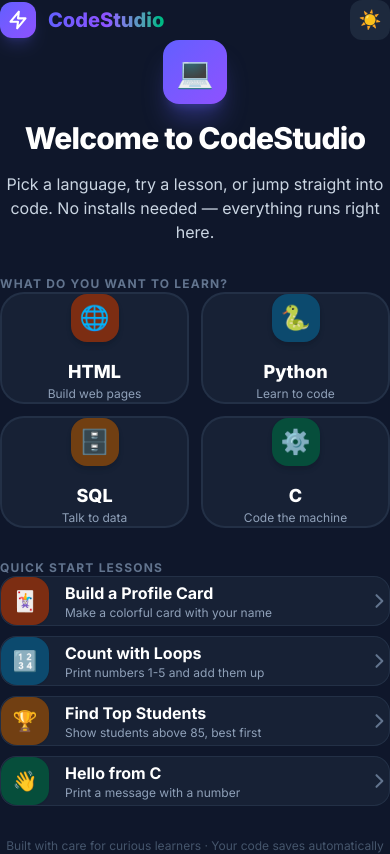
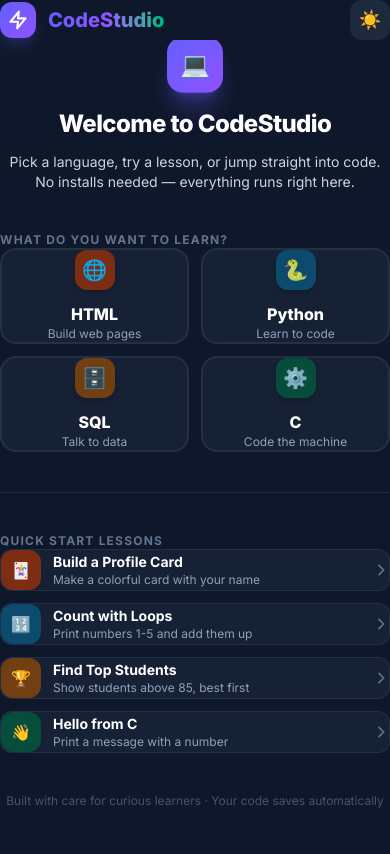
Before and after one commit to siumahameed/code_studio, a React (Vite) app: page / in a window 390 px wide. Built offline with nearby package versions, Linux system fonts and the light colour scheme.

Commit message:
Fix editor language switch flash, landing page overlap, and selector transitions

```diff
--- a/src/App.tsx
+++ b/src/App.tsx
@@ -142,7 +142,7 @@ export default function App() {
           className={`w-2 cursor-col-resize flex-shrink-0 flex items-center justify-center rounded-full transition-colors ${isDark ? 'hover:bg-slate-700/50' : 'hover:bg-slate-200/50'} active:bg-slate-300/30`}>
           <div className={`w-0.5 h-10 rounded-full ${isDark ? 'bg-slate-700' : 'bg-slate-300'}`} />
         </div>
-        <div style={{ width: `${100 - splitPos}%` }} className="flex flex-col min-h-0 min-w-0 pl-1.5">
+        <div key={state.language} style={{ width: `${100 - splitPos}%` }} className="flex flex-col min-h-0 min-w-0 pl-1.5 animate-fade-in">
           {rightPanel}
         </div>
       </div>
--- a/src/components/panels/Editor.tsx
+++ b/src/components/panels/Editor.tsx
@@ -99,9 +99,9 @@ export default function CodeEditor() {
         ))}
       </div>
 
-      <div className="flex-1 min-h-0">
+      <div key={state.language} className="flex-1 min-h-0 animate-fade-in">
         <div className="h-full w-full" style={{ minHeight: 0 }}>
-          <Editor key={state.language + state.theme} language={currentLang.monacoLanguage} value={state.code}
+          <Editor key={state.theme} language={currentLang.monacoLanguage} value={state.code}
           theme={state.theme === 'dark' ? MONACO_THEMES.dark : MONACO_THEMES.light}
           onMount={handleMount} onChange={(value) => setCode(value ?? '')}
           options={{
--- a/src/components/panels/WelcomePanel.tsx
+++ b/src/components/panels/WelcomePanel.tsx
@@ -15,71 +15,73 @@ export default function WelcomePanel() {
   }
 
   return (
-    <div className="flex-1 min-h-0 overflow-y-auto no-scrollbar px-4 sm:px-6 pb-16 md:pb-8">
-      <div className="max-w-3xl w-full mx-auto flex flex-col gap-8 pt-6 md:pt-12">
+    <div className="flex-1 min-h-0 overflow-y-auto no-scrollbar px-4 sm:px-8 pb-20 md:pb-10">
+      <div className="max-w-4xl w-full mx-auto flex flex-col gap-10 md:gap-16 pt-8 md:pt-16">
 
-        <div className="animate-pop text-center flex flex-col items-center gap-4 pt-2">
-          <div className="w-16 h-16 rounded-2xl bg-gradient-to-br from-indigo-500 to-violet-500 flex items-center justify-center text-3xl shadow-xl shadow-indigo-500/30 animate-bounce-gentle select-none flex-shrink-0">💻</div>
-          <h1 className={`text-3xl md:text-5xl font-extrabold tracking-tight break-words max-w-full ${isDark ? 'text-white' : 'text-slate-900'}`}>
+        <div className="animate-pop text-center flex flex-col items-center gap-3 md:gap-4">
+          <div className="w-14 h-14 md:w-16 md:h-16 rounded-2xl bg-gradient-to-br from-indigo-500 to-violet-500 flex items-center justify-center text-2xl md:text-3xl shadow-xl shadow-indigo-500/30 animate-bounce-gentle select-none flex-shrink-0">💻</div>
+          <h1 className={`text-2xl sm:text-3xl md:text-5xl font-extrabold tracking-tight ${isDark ? 'text-white' : 'text-slate-900'}`}>
             Welcome to CodeStudio
           </h1>
-          <p className={`text-base md:text-lg max-w-md break-words ${isDark ? 'text-slate-300' : 'text-slate-500'}`}>
+          <p className={`text-sm sm:text-base md:text-lg max-w-lg ${isDark ? 'text-slate-300' : 'text-slate-500'}`}>
             Pick a language, try a lesson, or jump straight into code. No installs needed — everything runs right here.
           </p>
         </div>
 
         <section className={`animate-pop ${delays[1]}`}>
-          <h2 className={`text-xs font-bold uppercase tracking-widest mb-4 px-1 ${isDark ? 'text-slate-500' : 'text-slate-400'}`}>What do you want to learn?</h2>
-          <div className="grid grid-cols-2 gap-3 md:grid-cols-4">
+          <h2 className={`text-xs font-bold uppercase tracking-widest mb-5 px-1 ${isDark ? 'text-slate-500' : 'text-slate-400'}`}>What do you want to learn?</h2>
+          <div className="grid grid-cols-2 gap-3 md:gap-4 md:grid-cols-4">
             {LANGUAGES.map((lang, i) => {
               const colors = languageColors[lang.id as keyof typeof languageColors]
               const accent = isDark ? colors.dark : colors.light
               const bgColor = isDark ? colors.bgDark : colors.bgLight
               return (
                 <button key={lang.id} onClick={() => setLanguage(lang.id)}
-                  className={`${delays[Math.min(i + 1, 4)]} relative group flex flex-col items-center gap-4 p-5 rounded-3xl border-2 text-center transition-all active:scale-[0.97] ${isDark
+                  className={`${delays[Math.min(i + 1, 4)]} relative group flex flex-col items-center gap-3 p-4 md:p-5 rounded-2xl md:rounded-3xl border-2 text-center transition-all active:scale-[0.97] ${isDark
                     ? `bg-slate-800/60 border-slate-700/50 hover:border-indigo-500/50`
                     : `bg-white border-slate-200/80 hover:border-indigo-200 hover:shadow-lg shadow-sm`}`}>
-                  <div className={`w-12 h-12 rounded-2xl flex items-center justify-center text-2xl shadow-md group-hover:scale-110 transition-transform flex-shrink-0`} style={{ background: bgColor }}>
+                  <div className={`w-10 h-10 md:w-12 md:h-12 rounded-xl md:rounded-2xl flex items-center justify-center text-xl md:text-2xl shadow-md group-hover:scale-110 transition-transform flex-shrink-0`} style={{ background: bgColor }}>
                     {lang.icon}
                   </div>
-                  <div className="min-w-0 max-w-full">
-                    <div className={`font-extrabold text-lg truncate ${isDark ? 'text-white' : 'text-slate-900'}`}>{lang.label}</div>
-                    <div className={`text-xs mt-1 truncate ${isDark ? 'text-slate-400' : 'text-slate-500'}`}>{lang.tagline}</div>
+                  <div className="min-w-0 w-full">
+                    <div className={`font-extrabold text-base md:text-lg ${isDark ? 'text-white' : 'text-slate-900'}`}>{lang.label}</div>
+                    <div className={`text-xs mt-0.5 ${isDark ? 'text-slate-400' : 'text-slate-500'}`}>{lang.tagline}</div>
                   </div>
-                  <div className="absolute inset-0 rounded-3xl opacity-0 group-hover:opacity-100 transition-opacity pointer-events-none" style={{ background: `linear-gradient(135deg, ${accent}15, ${accent}05)` }} />
+                  <div className="absolute inset-0 rounded-2xl md:rounded-3xl opacity-0 group-hover:opacity-100 transition-opacity pointer-events-none" style={{ background: `linear-gradient(135deg, ${accent}15, ${accent}05)` }} />
                 </button>
               )
             })}
           </div>
         </section>
 
+        <div className={`w-full h-px ${isDark ? 'bg-slate-800' : 'bg-slate-200'}`} />
+
         <section className={`animate-pop ${delays[2]}`}>
-          <h2 className={`text-xs font-bold uppercase tracking-widest mb-4 px-1 ${isDark ? 'text-slate-500' : 'text-slate-400'}`}>Quick start lessons</h2>
-          <div className="flex flex-col gap-2.5">
+          <h2 className={`text-xs font-bold uppercase tracking-widest mb-5 px-1 ${isDark ? 'text-slate-500' : 'text-slate-400'}`}>Quick start lessons</h2>
+          <div className="flex flex-col gap-3">
             {LESSONS.map((lesson, i) => {
               const colors = languageColors[lesson.language as keyof typeof languageColors]
               const bgColor = isDark ? colors.bgDark : colors.bgLight
               return (
                 <button key={lesson.id} onClick={() => loadLesson(lesson.language, lesson.code)}
-                  className={`${delays[Math.min(i + 1, 4)]} flex items-center gap-4 p-4 rounded-2xl border text-left transition-all active:scale-[0.98] group ${isDark
+                  className={`${delays[Math.min(i + 1, 4)]} flex items-center gap-3 md:gap-4 p-3 md:p-4 rounded-xl md:rounded-2xl border text-left transition-all active:scale-[0.98] group ${isDark
                     ? 'bg-slate-800/60 border-slate-700/50 hover:border-indigo-500/50'
                     : 'bg-white border-slate-200/80 hover:border-indigo-200 hover:shadow-md shadow-sm'}`}>
-                  <div className={`w-12 h-12 rounded-2xl flex items-center justify-center text-xl flex-shrink-0 shadow-sm group-hover:scale-110 transition-transform`} style={{ background: bgColor }}>
+                  <div className={`w-10 h-10 md:w-12 md:h-12 rounded-xl md:rounded-2xl flex items-center justify-center text-base md:text-xl flex-shrink-0 shadow-sm group-hover:scale-110 transition-transform`} style={{ background: bgColor }}>
                     {lesson.icon}
                   </div>
-                  <div className="flex-1 min-w-0 max-w-full">
-                    <div className={`font-bold truncate ${isDark ? 'text-white' : 'text-slate-900'}`}>{lesson.title}</div>
-                    <div className={`text-xs mt-1 truncate ${isDark ? 'text-slate-400' : 'text-slate-500'}`}>{lesson.description}</div>
+                  <div className="flex-1 min-w-0">
+                    <div className={`font-bold text-sm md:text-base ${isDark ? 'text-white' : 'text-slate-900'}`}>{lesson.title}</div>
+                    <div className={`text-xs mt-0.5 ${isDark ? 'text-slate-400' : 'text-slate-500'}`}>{lesson.description}</div>
                   </div>
-                  <svg className={`w-5 h-5 flex-shrink-0 transition-transform group-hover:translate-x-1 ${isDark ? 'text-slate-500' : 'text-slate-300'}`} fill="none" viewBox="0 0 24 24" stroke="currentColor" strokeWidth={2.5}><path strokeLinecap="round" strokeLinejoin="round" d="M9 5l7 7-7 7" /></svg>
+                  <svg className={`w-4 h-4 md:w-5 md:h-5 flex-shrink-0 transition-transform group-hover:translate-x-1 ${isDark ? 'text-slate-500' : 'text-slate-300'}`} fill="none" viewBox="0 0 24 24" stroke="currentColor" strokeWidth={2.5}><path strokeLinecap="round" strokeLinejoin="round" d="M9 5l7 7-7 7" /></svg>
                 </button>
               )
             })}
           </div>
         </section>
 
-        <div className={`text-center text-xs pb-4 pt-2 break-words ${isDark ? 'text-slate-600' : 'text-slate-400'}`}>Built with care for curious learners · Your code saves automatically</div>
+        <div className={`text-center text-xs pb-2 ${isDark ? 'text-slate-600' : 'text-slate-400'}`}>Built with care for curious learners · Your code saves automatically</div>
       </div>
     </div>
   )
--- a/src/context/AppContext.tsx
+++ b/src/context/AppContext.tsx
@@ -39,7 +39,7 @@ function initialState(): AppState {
   return {
     language: savedLanguage, theme: savedTheme,
     code: savedCode[savedLanguage] || getTemplate(savedLanguage),
-    output: [], activeMobileTab: savedLanguage === 'html' ? 'preview' : 'editor',
+    output: [],     activeMobileTab: 'editor',
     isLoading: false, loadingMessage: '',
     fontSize: savedFontSize, isFullscreen: false,
     showWelcome: true,
@@ -50,7 +50,7 @@ function reducer(state: AppState, action: Action): AppState {
   switch (action.type) {
     case 'SET_LANGUAGE': {
       const saved = loadFromStorage<Record<string, string>>(STORAGE_KEY, {})
-      return { ...state, language: action.payload, code: saved[action.payload] || getTemplate(action.payload), output: [], showWelcome: false, activeMobileTab: action.payload === 'html' ? 'preview' : 'editor' }
+      return { ...state, language: action.payload, code: saved[action.payload] || getTemplate(action.payload), output: [], showWelcome: false, activeMobileTab: 'editor' }
     }
     case 'SET_CODE': return { ...state, code: action.payload }
     case 'SET_THEME': return { ...state, theme: action.payload }
@@ -61,7 +61,7 @@ function reducer(state: AppState, action: Action): AppState {
     case 'SET_FONT_SIZE': return { ...state, fontSize: action.payload }
     case 'SET_FULLSCREEN': return { ...state, isFullscreen: action.payload }
     case 'RESET_CODE': return { ...state, code: getTemplate(state.language) }
-    case 'LOAD_LESSON': return { ...state, language: action.payload.language, code: action.payload.code, output: [], showWelcome: false, activeMobileTab: action.payload.language === 'html' ? 'preview' : 'editor' }
+    case 'LOAD_LESSON': return { ...state, language: action.payload.language, code: action.payload.code, output: [], showWelcome: false, activeMobileTab: 'editor' }
     case 'SET_SHOW_WELCOME': return { ...state, showWelcome: action.payload }
     case 'RESTORE_STATE': return { ...state, ...action.payload }
     default: return state
--- a/src/index.css
+++ b/src/index.css
@@ -205,6 +205,12 @@ html.dark body {
 }
 .animate-fade-in { animation: fade-in 0.2s ease-out; }
 
+@keyframes bounce-gentle {
+  0%, 100% { transform: translateY(0); }
+  50% { transform: translateY(-6px); }
+}
+.animate-bounce-gentle { animation: bounce-gentle 2s ease-in-out infinite; }
+
 @keyframes scale-in {
   from { transform: scale(0.95); opacity: 0; }
   to { transform: scale(1); opacity: 1; }
```
Also changed, not shown: src/components/LanguageSelector.tsx (+5 -13 lines).
